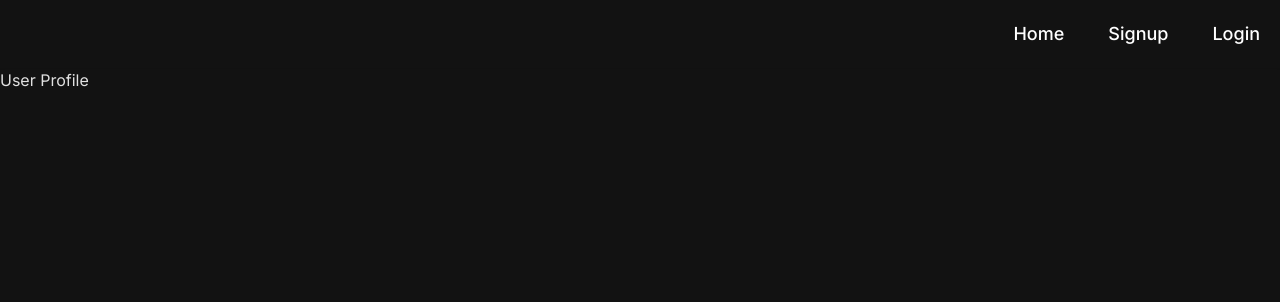
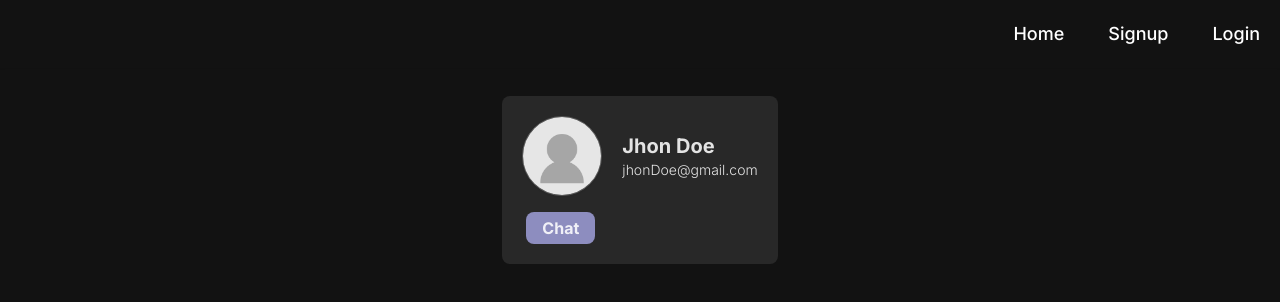
Before and after one commit to Hannyel0/chatApp, a React (Vite) app in the folder client/: page /profile in a window 1280 px wide. Shown: the top 302 px of the page. Built offline with nearby package versions, Linux system fonts and the light colour scheme.

Commit message:
Profile page created with it's styles

```diff
--- a/client/src/components/Form.jsx
+++ b/client/src/components/Form.jsx
@@ -42,7 +42,7 @@ export default function Form({ type, sendDataToParent }) {
             {type === "signUp" && (
                 <Input type="password" name="confirmPassword" onChange={handleChange}/>
             )}
-            <button className=' rounded-lg bg-primary-a30 hover:bg-accent-dark py-3 px-6 font-extrabold mt-1' type='submit'> {type === "signUp" ? "Sign Up" : "Log In"}</button>
+            <button className=' rounded-lg bg-primary-a30 hover:bg-primary-a20 py-3 px-6 font-extrabold mt-1' type='submit'> {type === "signUp" ? "Sign Up" : "Log In"}</button>
         </form>
     </div>
   )
@@ -53,6 +53,6 @@ export default function Form({ type, sendDataToParent }) {
 function Input({type, name, onChange}){
 
     return(
-        <input className='input-style' type={type} name={name} placeholder={name} onChange={onChange}/>
+        <input className='p-2.5 text-white placeholder:text-surface-a50 rounded-lg outline-none mb-7 bg-surface-a20' type={type} name={name} placeholder={name} onChange={onChange}/>
     )
 }
--- /dev/null
+++ b/client/src/components/ProfileCard.jsx
@@ -0,0 +1,27 @@
+import React from 'react'
+import NoProfile from '../assets/3da39-no-user-image-icon-27.png'
+
+export default function ProfileCard() {
+
+
+
+
+  return (
+
+    <section className='p-5 bg-surface-a10 rounded-lg'>
+        <div className='flex items-center justify-center space-x-5'>
+            <div className='w-20 h-20 '>
+                <img src={NoProfile} alt="user" className='max-w-full h-auto rounded-full border border-surface-a30 shadow-sm hover:scale-110 transition-all trant' />
+            </div>
+            <div>
+                <h3 className='text-xl font-bold'>Jhon Doe</h3>
+                <p className='text-sm font-light'>jhonDoe@gmail.com</p>
+            </div>
+
+        </div>
+        <button className='rounded-lg bg-primary-a30 hover:bg-primary-a20 py-1 px-4 font-bold mt-4 ml-1'>Chat</button>
+    </section>
+
+  )
+
+}
--- a/client/src/index.css
+++ b/client/src/index.css
@@ -20,7 +20,3 @@
   box-sizing: border-box;
 
 }
-
-.input-style{
-  @apply p-2.5 text-white placeholder:text-surface-a50 rounded-lg outline-none mb-7 bg-surface-a20
-}
--- a/client/src/pages/Profile.jsx
+++ b/client/src/pages/Profile.jsx
@@ -1,11 +1,17 @@
 import Navbar from "../components/Navbar"
+import ProfileCard from "../components/ProfileCard"
 
 export default function Profile() {
   return (
 
     <>
     <Navbar/>
-    <h1>User Profile</h1>
+
+    <main className="flex justify-center items-center m-7">
+
+    <ProfileCard/>
+
+    </main>
 
     </>
   )
--- a/client/tailwind.config.js
+++ b/client/tailwind.config.js
@@ -8,12 +8,12 @@ export default {
   theme: {
     extend: {
       colors: {
-        "primary-a0": "#f012e6",
-        "primary-a10": "#f448e9",
-        "primary-a20": "#f867ec",
-        "primary-a30": "#fb81ef",
-        "primary-a40": "#fe98f2",
-        "primary-a50": "#ffaef5",
+        "primary-a0": "#535a9f",
+        "primary-a10": "#676baa",
+        "primary-a20": "#7a7cb4",
+        "primary-a30": "#8d8dbf",
+        "primary-a40": "#9f9fc9",
+        "primary-a50": "#b2b2d4",
         "surface-a0": "#121212",
         "surface-a10": "#282828",
         "surface-a20": "#3f3f3f",
```
Also changed, not shown: client/src/assets/3da39-no-user-image-icon-27.png (added).
